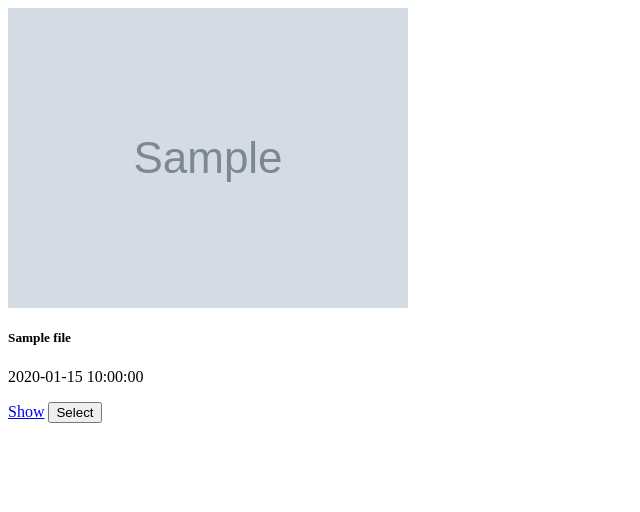
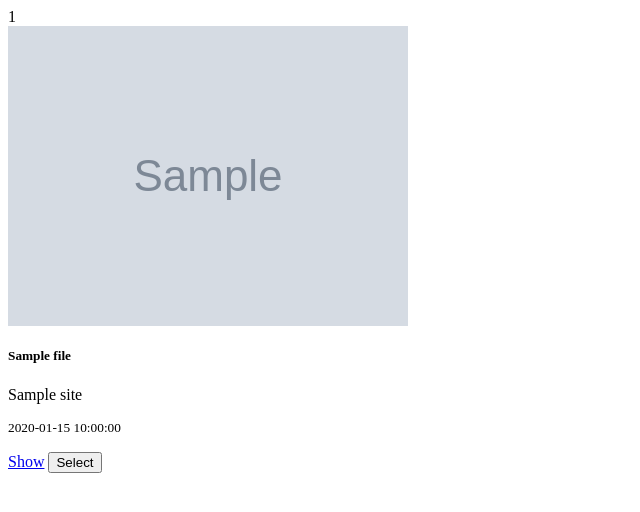
Before and after one commit to ThePornDatabase/namer, a Python web app: template src/templates/render/searchResults.html in a window 1280 px wide. Shown: the top 512 px of the page, without its empty margins (0-640 px from the left). Run offline with Jinja, Linux system fonts and the light colour scheme; the template is opened without the code that fills it: most values are stand-ins (such as "Sample title", 1, 10 or a date in 2020); grey boxes marked "Sample" are stand-in pictures.

Commit message:
Improve search results

```diff
--- a/namer/web/actions.py
+++ b/namer/web/actions.py
@@ -73,6 +73,8 @@
             'title': scene_data.name,
             'date': scene_data.date,
             'poster': scene_data.poster_url,
+            'site': scene_data.site,
+            'tags_count': len(scene_data.tags),
         }
         files.append(scene)
 
--- a/src/templates/components/card.html
+++ b/src/templates/components/card.html
@@ -1,8 +1,14 @@
 <div class="card h-100" style="width:12rem">
+    {% if file['tags_count'] > 0 %}
+        <span class="position-absolute start-100 translate-middle badge rounded-pill bg-secondary">{{ file['tags_count'] }}</span>
+    {% endif %}
     <img class="card-img-top" src="{{ file['poster'] }}" alt="{{ file['title'] }}">
     <div class="card-body">
         <h5 class="card-title">{{ file['title'] }}</h5>
-        <p class="card-text">{{ file['date'] }}</p>
+        <p class="card-text">{{ file['site'] }}</p>
+        <p class="card-text">
+            <small class="text-muted">{{ file['date'] }}</small>
+        </p>
     </div>
     <div class="card-footer">
         <a href="https://metadataapi.net/scenes/{{ file['id'] }}" class="btn btn-secondary" target="_blank">Show</a>
```
